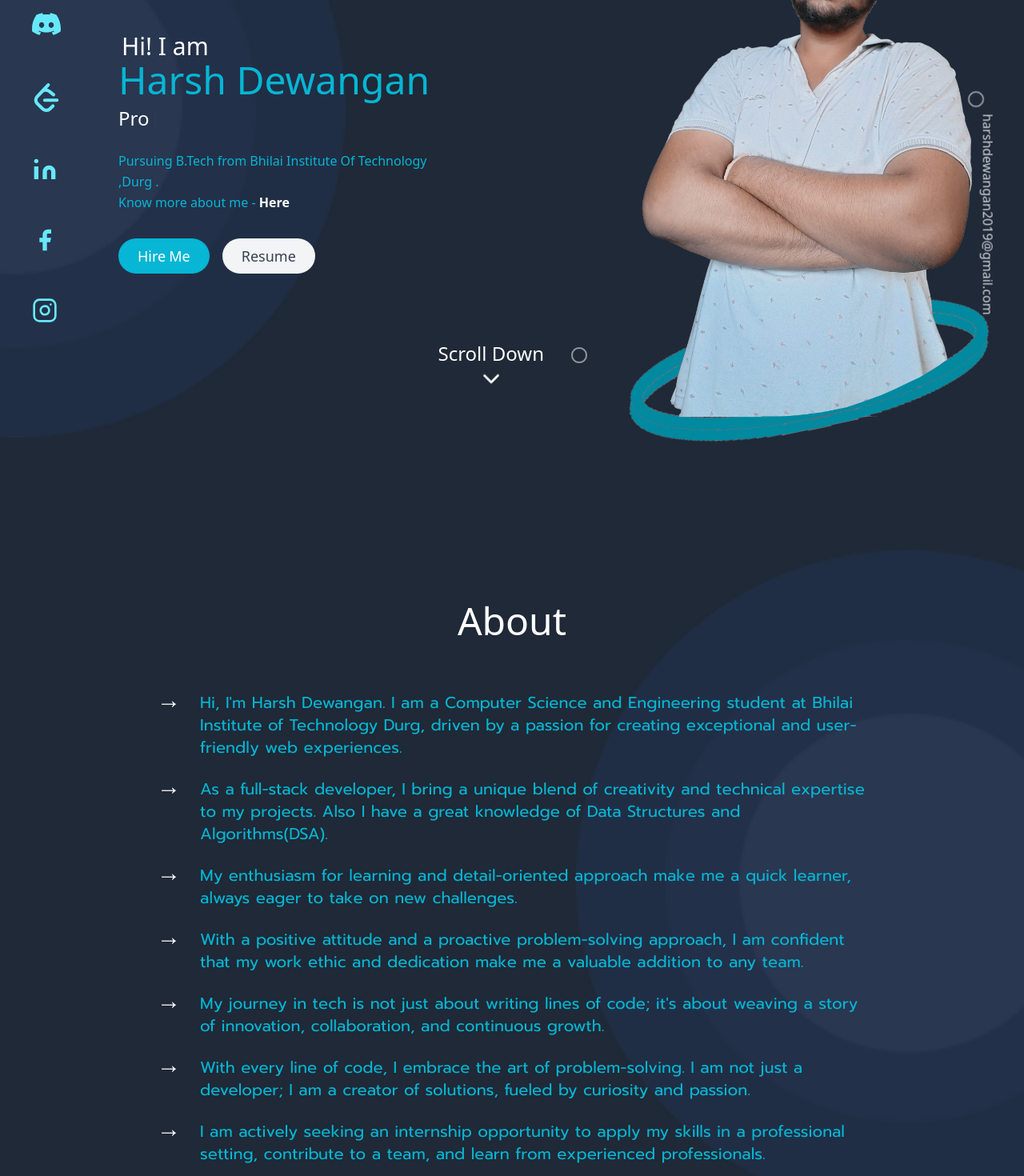
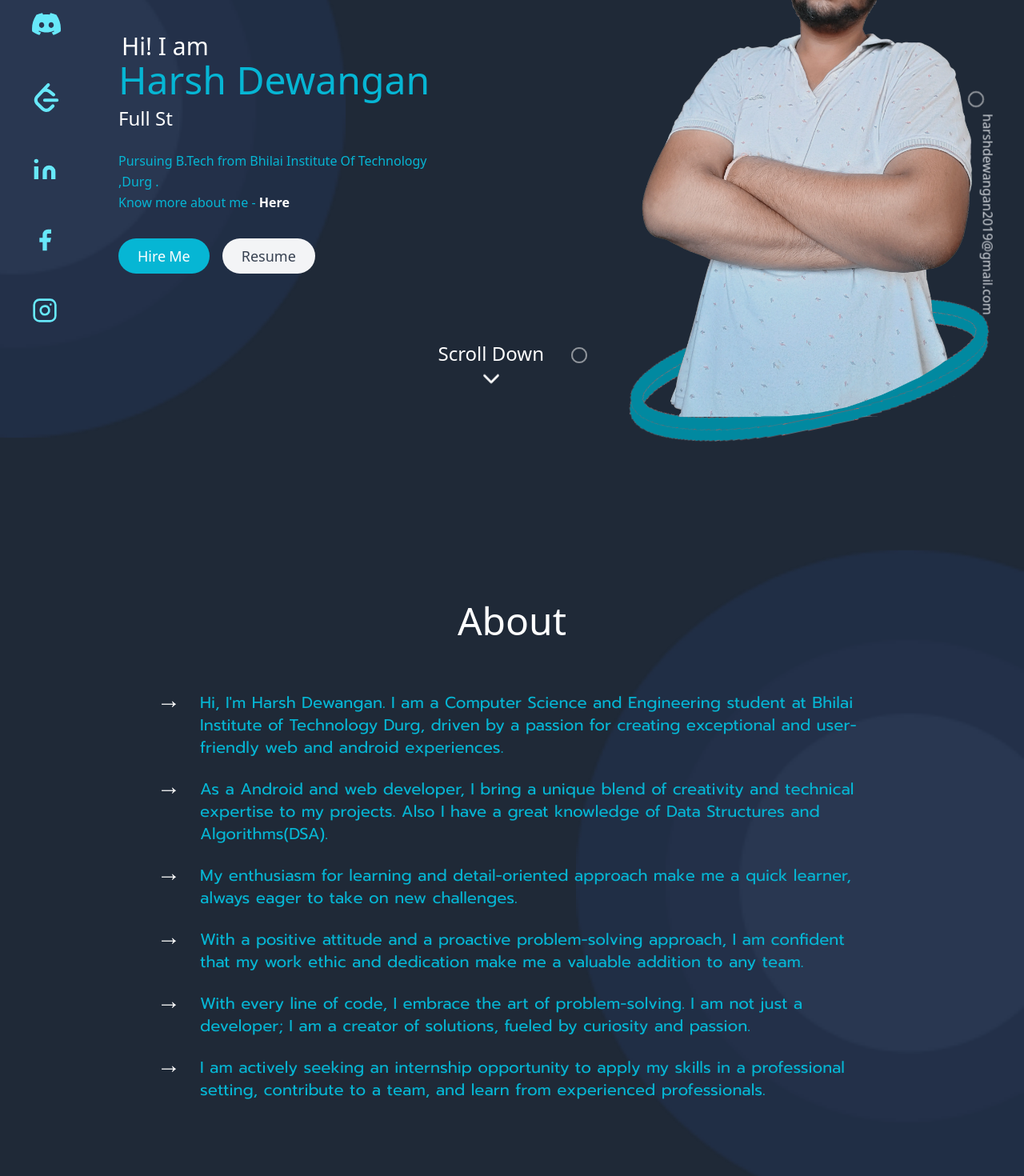
Before and after one commit to Harsh-bhai/portfolio, a Next.js app: page / in a window 1280 px wide. Shown: the part 240-1710 px from the top of the page at 80% size. Built offline with nearby package versions, Linux system fonts and the light colour scheme; a web font is replaced by a local one.

Commit message:
text updated

```diff
--- a/components/about.jsx
+++ b/components/about.jsx
@@ -37,11 +37,10 @@ const About = () => {
   }, [])
 
   const info = [
-    "Hi, I'm Harsh Dewangan. I am a Computer Science and Engineering student at Bhilai Institute of Technology Durg, driven by a passion for creating exceptional and user-friendly web experiences.",
-    "As a full-stack developer, I bring a unique blend of creativity and technical expertise to my projects. Also I have a great knowledge of Data Structures and Algorithms(DSA).",
+    "Hi, I'm Harsh Dewangan. I am a Computer Science and Engineering student at Bhilai Institute of Technology Durg, driven by a passion for creating exceptional and user-friendly web and android experiences.",
+    "As a Android and web developer, I bring a unique blend of creativity and technical expertise to my projects. Also I have a great knowledge of Data Structures and Algorithms(DSA).",
     "My enthusiasm for learning and detail-oriented approach make me a quick learner, always eager to take on new challenges.",
     "With a positive attitude and a proactive problem-solving approach, I am confident that my work ethic and dedication make me a valuable addition to any team.",
-    "My journey in tech is not just about writing lines of code; it's about weaving a story of innovation, collaboration, and continuous growth.",
     "With every line of code, I embrace the art of problem-solving. I am not just a developer; I am a creator of solutions, fueled by curiosity and passion.",
     "I am actively seeking an internship opportunity to apply my skills in a professional setting, contribute to a team, and learn from experienced professionals.",
   ];
--- a/components/mainSection.jsx
+++ b/components/mainSection.jsx
@@ -70,8 +70,10 @@ const MainSection = () => {
                 <DynamicTypewriter
                   options={{
                     strings: [
+                      "Flutter Developer",
                       "Full Stack Developer",
                       "Programmer",
+                      "Leetcoder",
                       "Student",
                       "Data Scientist Enthusiast",
                     ],
```
Also changed, not shown: components/navbar.jsx (+1 -98 lines).
